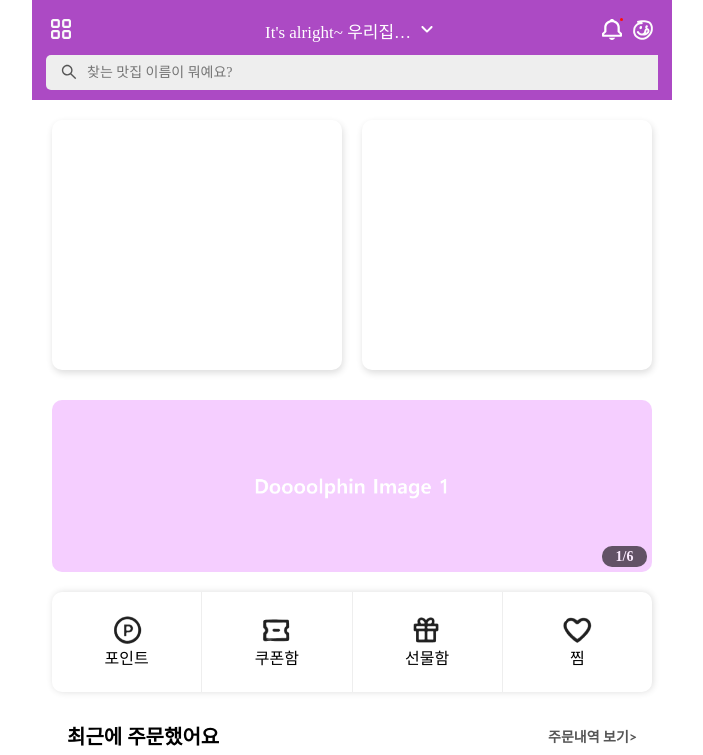
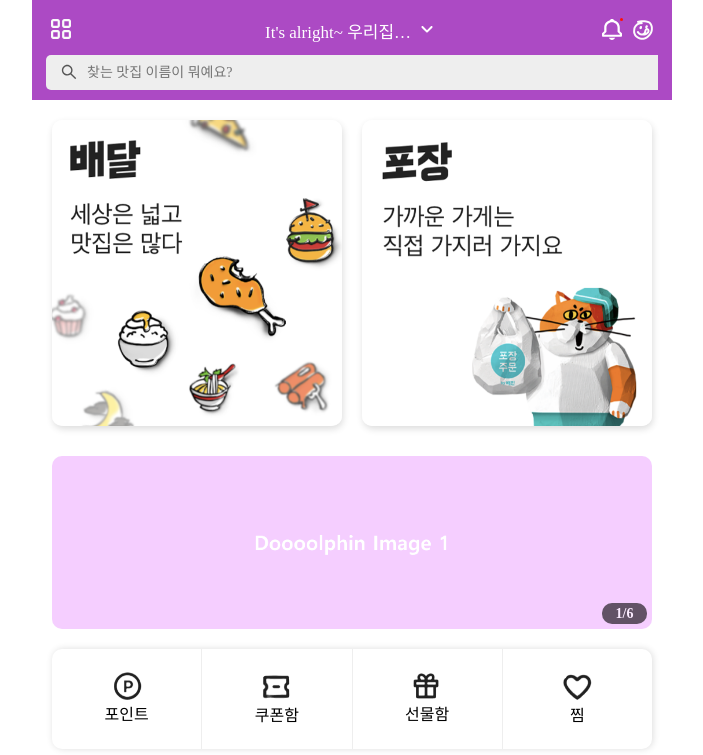
Before and after one commit to doooolphin/frontend, a React app: page /home in a window 1280 px wide. Shown: the top 755 px of the page, without its empty margins (288-991 px from the left). Built offline with nearby package versions, Linux system fonts and the light colour scheme; grey boxes are pictures that could not be loaded.

Commit message:
[ADD] 배달, 포장 이미지 추가

```diff
--- a/src/pages/Home.jsx
+++ b/src/pages/Home.jsx
@@ -13,9 +13,9 @@ const OrderWrap = styled.div`
 const DeliveryWrap = styled.div`
   border-radius: 10px;
   flex: 1;
-  height: 250px;
   margin-right: ${(props) => (props.isPackaging ? '' : '20px')};
   box-shadow: 1px 3px 7px 0px #ddd;
+  overflow: hidden;
 `;
 
 const BannerWrap = styled.div`
@@ -43,6 +43,12 @@ const Item = styled.div`
 
 const Img = styled.img`
   width: 40px;
+`;
+
+const OrderImg = styled.img`
+  object-fit: fill;
+  width: 100%;
+  height: 100%;
 `;
 
 const Home = () => {
@@ -119,8 +125,12 @@ const Home = () => {
       footer={false}
     >
       <OrderWrap>
-        <DeliveryWrap></DeliveryWrap>
-        <DeliveryWrap isPackaging={true}></DeliveryWrap>
+        <DeliveryWrap>
+          <OrderImg src="copyImage/delivery.png" />
+        </DeliveryWrap>
+        <DeliveryWrap isPackaging={true}>
+          <OrderImg src="copyImage/packaging.png" />
+        </DeliveryWrap>
       </OrderWrap>
       <BannerWrap>
         <BannerSlider {...bannerArgs} />
```
Also changed, not shown: public/copyImage/delivery.PNG (added), public/copyImage/packaging.PNG (added).
